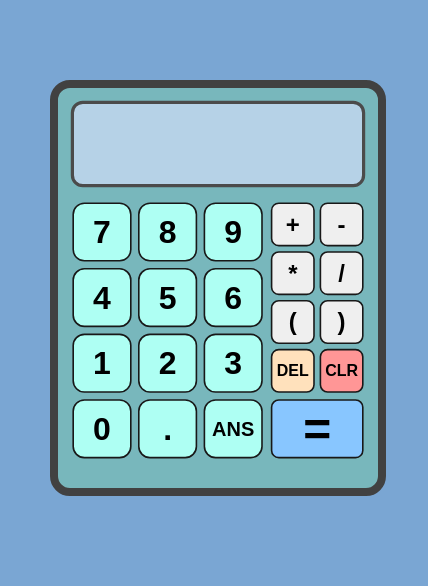
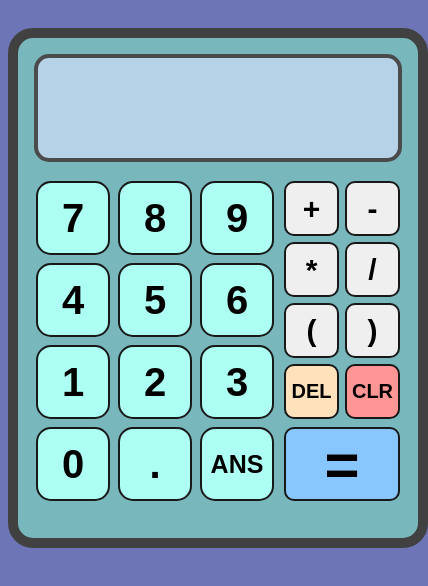
Before and after one commit to letinnghia/simple-calculator, a plain HTML site: page index.html in a window 390 px wide. Shown: the whole page, 428 px wide, since content can reach past the window. Drawn offline with nearby package versions, Linux system fonts and the light colour scheme.

Commit message:
Update style.css

```diff
--- a/style.css
+++ b/style.css
@@ -2,7 +2,7 @@
 
 html {
     font-family: 'DM Mono', monospace;
-    background-color: rgb(122, 166, 211);
+    background-color: rgb(109, 117, 183);
 }
 
 #mainBoard {
@@ -104,6 +104,10 @@ input {
 
 @media only screen and (max-width: 576px) {
     #mainBoard {
-        transform: scale(0.8);
+        display: flex;
+        justify-content: center;
+        margin: 0 auto;
+        right: 0px;
+        align-items: stretch;
     }
 }
```
